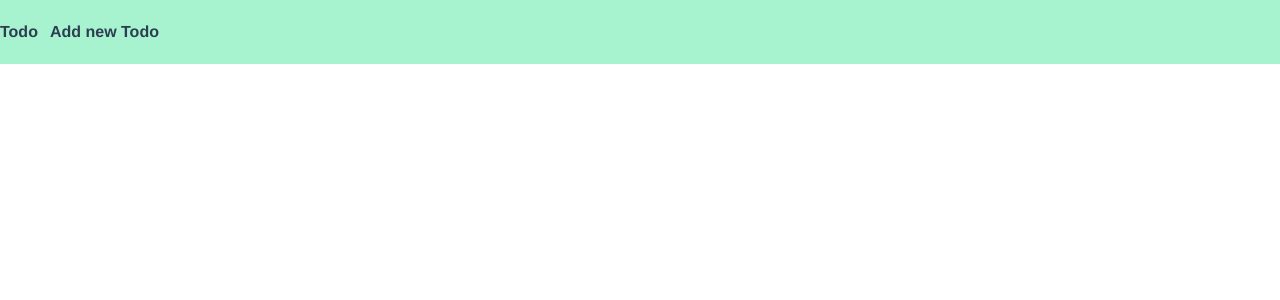
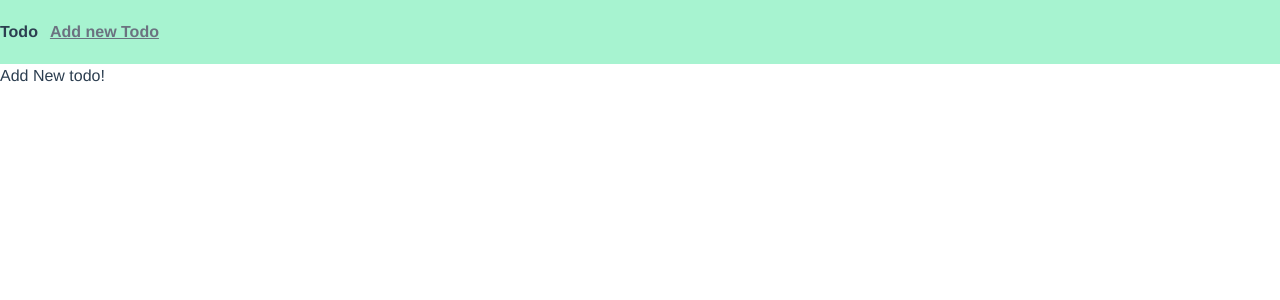
Before and after one commit to Robinhlgrsn/Todo-vue-express, a Vue app in the folder client/: page /addtodo in a window 1280 px wide. Before the commit this address had no page. Shown: the top 300 px of the page. Built offline with nearby package versions, Linux system fonts and the light colour scheme.

Commit message:
added Addtodo Route

```diff
--- a/client/src/components/Header.vue
+++ b/client/src/components/Header.vue
@@ -1,6 +1,6 @@
 <template>
-  <header class="py-5 bg-green-200">
-    <section class="container mx-auto ">
+  <header class="flex justify-center py-5 bg-green-200">
+    <section class="flex container mx-auto">
       <nav class="flex font-bold w-2/3 space-x-3">
         <router-link :to="{name: 'Home' }">Todo</router-link>
         <router-link to="/addTodo">Add new Todo</router-link>
--- a/client/src/router/index.js
+++ b/client/src/router/index.js
@@ -1,11 +1,17 @@
 import { createRouter, createWebHistory } from 'vue-router';
 import Home from '@/views/Home.vue';
+import AddTodo from '@/views/AddTodo.vue';
 
 const routes = [
   {
     path: '/',
     name: 'Home',
     component: Home,
+  },
+  {
+    path: '/addtodo',
+    name: 'AddTodo',
+    component: AddTodo,
   },
 ];
 
--- /dev/null
+++ b/client/src/views/AddTodo.vue
@@ -0,0 +1,13 @@
+<template>
+  <h1>Add New todo!</h1>
+</template>
+
+<script>
+export default {
+  name: 'AddTodo',
+};
+</script>
+
+<style>
+
+</style>
```
